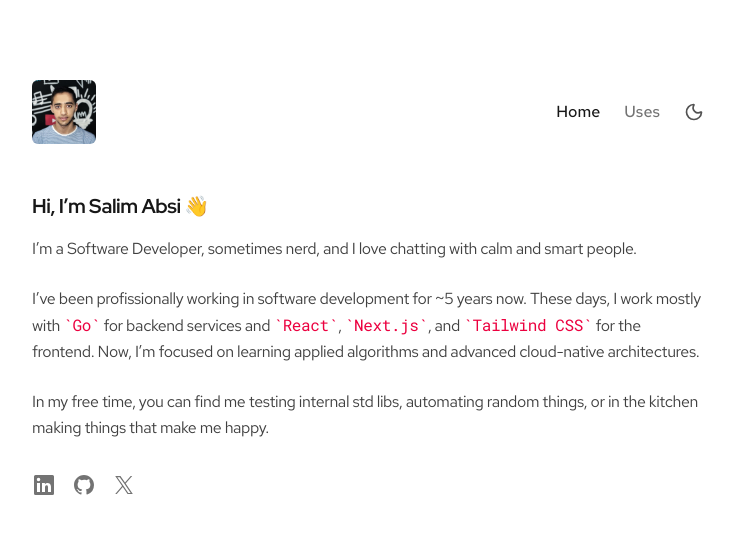
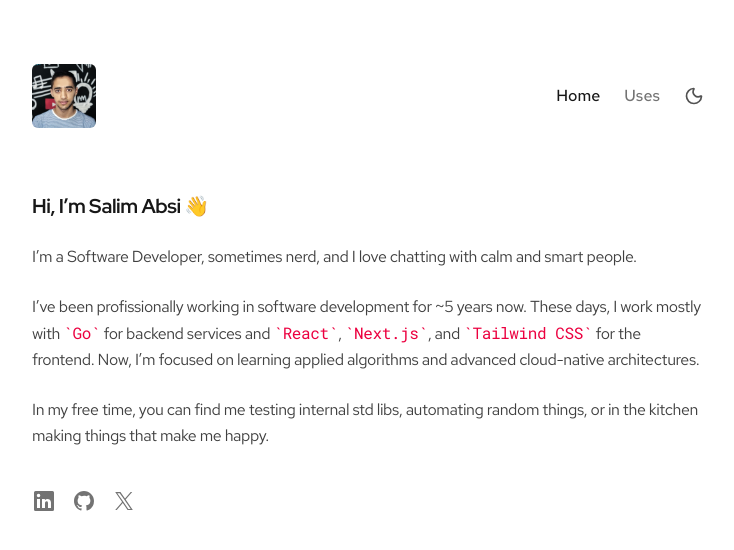
Before and after one commit to salimabsi/salimabsi.me, a Next.js app: page / in a window 1280 px wide. Shown: the top 550 px of the page, without its empty margins (272-1006 px from the left). Built offline with nearby package versions, Linux system fonts and the light colour scheme.

Commit message:
refactor: adjust spacings

```diff
--- a/src/app/layout.tsx
+++ b/src/app/layout.tsx
@@ -13,18 +13,21 @@ const redHatText = Red_Hat_Text({
   variable: '--font-red-hat-text',
   subsets: ['latin'],
   weight: ['400', '500', '600', '700'],
+  display: 'swap',
 })
 
 const redHatDisplay = Red_Hat_Display({
   variable: '--font-red-hat-display',
   subsets: ['latin'],
   weight: ['700'],
+  display: 'swap',
 })
 
 const robotoMono = Roboto_Mono({
   variable: '--font-roboto-mono',
   subsets: ['latin'],
   weight: ['400'],
+  display: 'swap',
 })
 
 export const metadata: Metadata = {
@@ -32,20 +35,16 @@ export const metadata: Metadata = {
   description: "Salim Absi's personal website",
 }
 
-export default function RootLayout({
-  children,
-}: Readonly<{
-  children: React.ReactNode
-}>) {
+export default function RootLayout({ children }: { children: React.ReactNode }) {
   return (
     <html lang="en">
       <body
         className={cn(redHatText.variable, redHatDisplay.variable, robotoMono.variable, 'bg-white dark:bg-neutral-900 text-neutral-900 dark:text-neutral-100 antialiased font-sans')}
       >
         <ThemeProvider>
-          <div className="flex min-h-screen justify-center px-6 py-20">
-            <div className="w-full max-w-2xl space-y-12">
-              <header className="flex items-center justify-between">
+          <div className="flex min-h-screen justify-center px-6 py-16">
+            <div className="w-full max-w-2xl space-y-16">
+              <header className="flex items-center justify-between gap-8">
                 <div className="flex items-center gap-4">
                   <Link href="/">
                     <div className="h-16 w-16 overflow-hidden rounded-md">
--- a/src/app/page.tsx
+++ b/src/app/page.tsx
@@ -5,7 +5,7 @@ export default function Home() {
         Hi, I’m Salim Absi 👋
       </h1>
 
-      <div className="mt-4 space-y-6 leading-relaxed text-neutral-700 dark:text-neutral-300">
+      <div className="mt-6 space-y-6 leading-relaxed text-neutral-700 dark:text-neutral-300">
         <p>
           I’m a Software Developer, sometimes nerd, and I love chatting with calm and smart people.
         </p>
@@ -21,7 +21,7 @@ export default function Home() {
         </p>
       </div>
 
-      <div className="mt-8 flex items-center gap-4">
+      <div className="mt-10 flex items-center gap-4">
         <a
           href="https://linkedin.com/in/salimabsi"
           target="_blank"
--- a/src/app/uses/page.tsx
+++ b/src/app/uses/page.tsx
@@ -78,7 +78,7 @@ const toolGroups = [
 
 export default function UsesPage() {
   return (
-    <section className="space-y-10">
+    <section className="space-y-8">
       <header className="space-y-2">
         <h1 className="text-2xl font-bold text-neutral-900 dark:text-neutral-100 font-display">Uses</h1>
         <p className="text-neutral-600 dark:text-neutral-300">
@@ -86,9 +86,9 @@ export default function UsesPage() {
         </p>
       </header>
 
-      <div className="space-y-10">
+      <div className="space-y-8">
         {toolGroups.map((group) => (
-          <div key={group.category} className="space-y-6">
+          <div key={group.category} className="space-y-5">
             <h2 className="text-xl font-bold text-neutral-900 dark:text-neutral-100 font-display">{group.category}</h2>
             <div className="space-y-4">
               {group.items.map((tool) => (
@@ -100,7 +100,7 @@ export default function UsesPage() {
                         href={tool.link}
                         target="_blank"
                         rel="noopener noreferrer"
-                        className="text-neutral-900 dark:text-neutral-100 underline hover:text-neutral-600 dark:hover:text-neutral-300 transition"
+                        className="text-neutral-900 dark:text-neutral-100 underline hover:text-neutral-600 dark:hover:text-neutral-300"
                       >
                         {tool.title}
                       </a>
```
